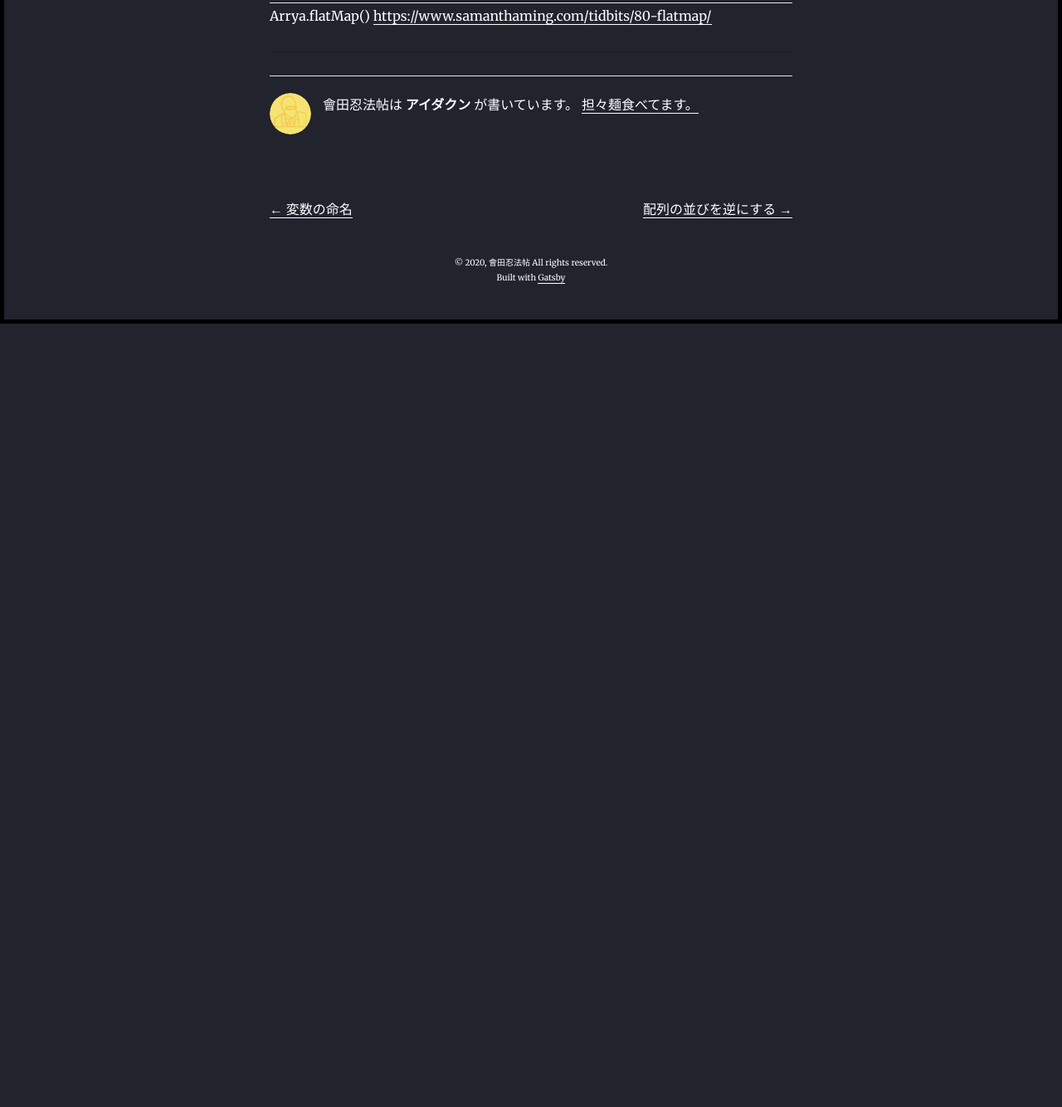
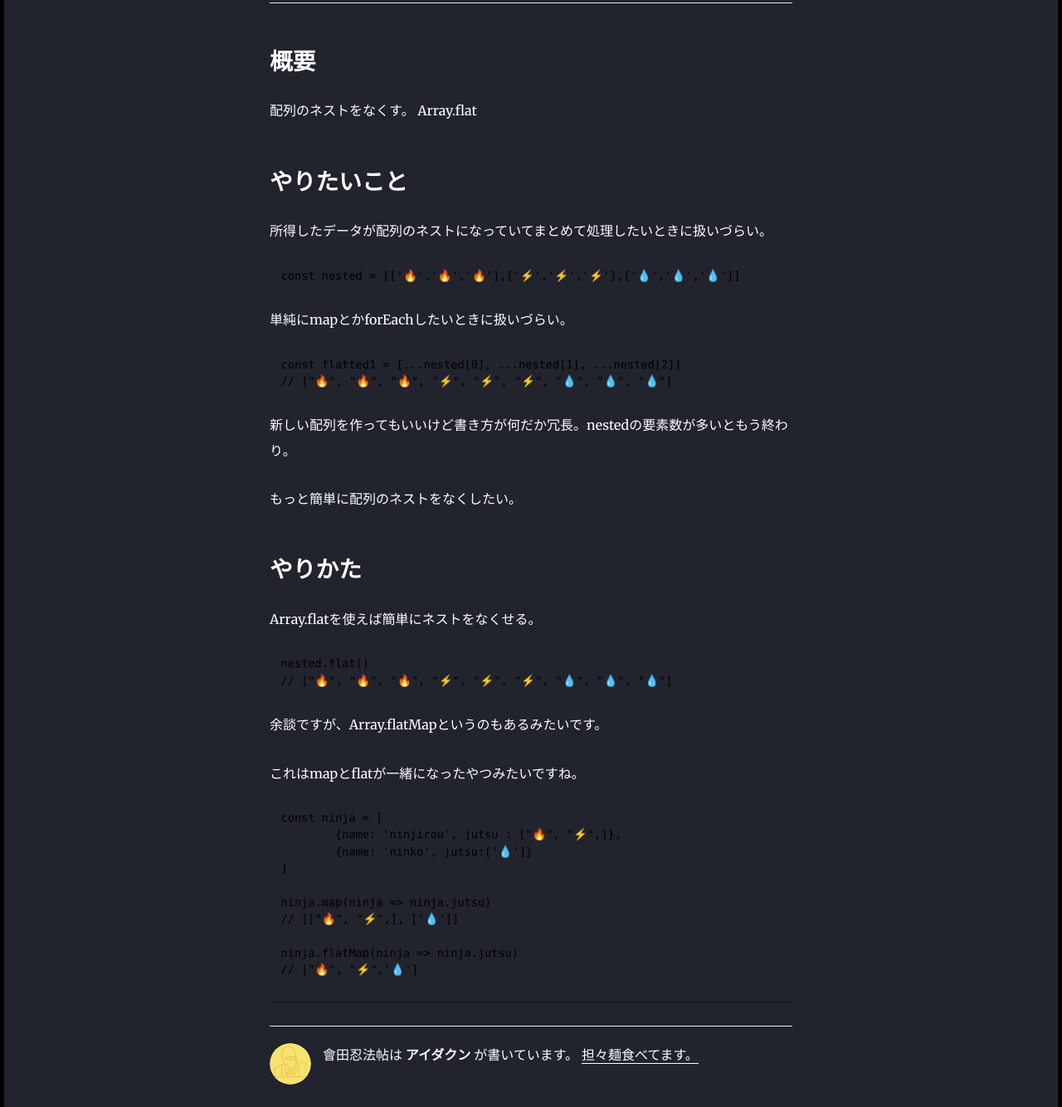
Before and after one commit to aidaninja/aidaNinjaScroll, a Gatsby site: page /2020-02-24-arrya-flatmap/ in a window 1280 px wide. Shown: the part 175-1509 px from the top of the page at 83% size. Before the commit the page ends 800 px from the top, so only its background shows below. Built offline with nearby package versions, Linux system fonts and the light colour scheme; Gatsby itself is replaced by a stand-in of ours; some packages are replaced by stand-ins of ours; code samples lack their colours.

Commit message:
Update Blog “2020-02-24-arrya-flatmap”

````diff
--- a/content/blog/2020-02-24-arrya-flatmap.md
+++ b/content/blog/2020-02-24-arrya-flatmap.md
@@ -1,7 +1,47 @@
 ---
-title: Arrya.flatMap()
+title: Arrya.flat()
 date: 2020-02-24T12:40:15.466Z
-description: Arrya.flatMap()
+description: Arrya.flatについて。
 ---
-Arrya.flatMap()
-https://www.samanthaming.com/tidbits/80-flatmap/
+## 概要
+
+配列のネストをなくす。 Array.flat
+
+## やりたいこと
+
+所得したデータが配列のネストになっていてまとめて処理したいときに扱いづらい。
+```javascript
+const nested = [['🔥','🔥','🔥'],['⚡️','⚡️','⚡️'],['💧','💧','💧']]
+```
+単純にmapとかforEachしたいときに扱いづらい。
+```javascript
+const flatted1 = [...nested[0], ...nested[1], ...nested[2]]
+// ["🔥", "🔥", "🔥", "⚡️", "⚡️", "⚡️", "💧", "💧", "💧"]
+```
+新しい配列を作ってもいいけど書き方が何だか冗長。nestedの要素数が多いともう終わり。
+
+もっと簡単に配列のネストをなくしたい。
+
+## やりかた
+
+Array.flatを使えば簡単にネストをなくせる。
+```javascript
+nested.flat()
+// ["🔥", "🔥", "🔥", "⚡️", "⚡️", "⚡️", "💧", "💧", "💧"]
+```
+
+余談ですが、Array.flatMapというのもあるみたいです。
+
+これはmapとflatが一緒になったやつみたいですね。
+```javascript
+const ninja = [
+    	{name: 'ninjirou', jutsu : ["🔥", "⚡️",]},
+    	{name: 'ninko', jutsu:['💧']}
+]
+
+ninja.map(ninja => ninja.jutsu)
+// [["🔥", "⚡️",], ['💧']]
+
+ninja.flatMap(ninja => ninja.jutsu)
+// ["🔥", "⚡️",'💧']
+```
````
